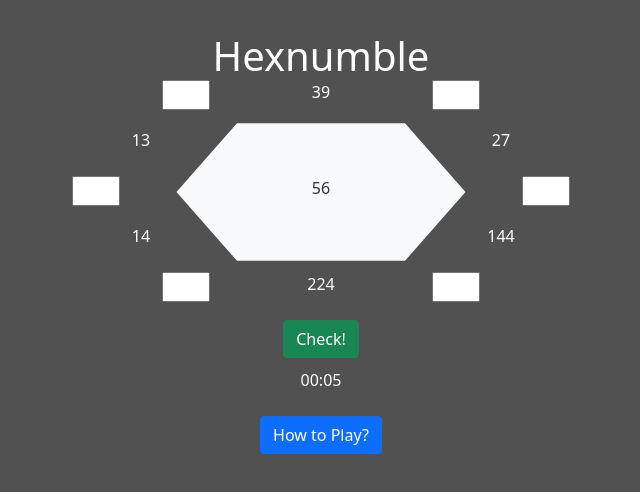
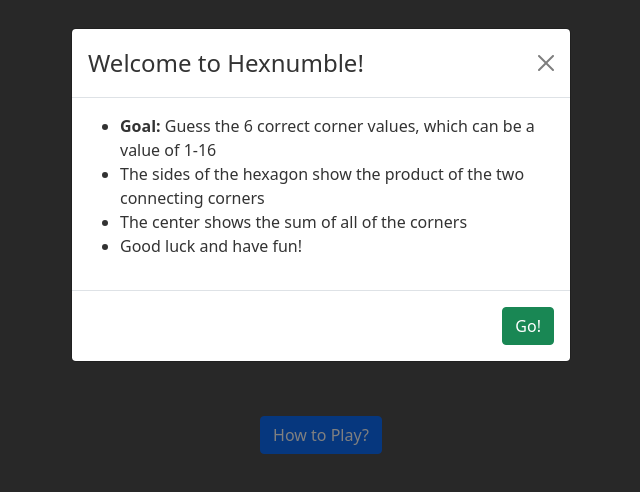
Before and after one commit to implodingduck/hexnumble, a React (Create React App) app: page / in a window 1280 px wide. Shown: the top 492 px of the page, without its empty margins (319-959 px from the left). Built offline with nearby package versions, Linux system fonts and the light colour scheme.

Commit message:
making play again better

```diff
--- a/src/App.js
+++ b/src/App.js
@@ -15,7 +15,7 @@ function App() {
     return array
   }
 
-  const [answers] = React.useState(generateRandomArray())
+  const [answers, setAnswers] = React.useState(generateRandomArray())
   const [guesses, setGuesses] = React.useState({
     "a": "",
     "b": "",
@@ -24,16 +24,21 @@ function App() {
     "y": "",
     "z": "",
   })
-  const [startTime, setStartTime] = React.useState(new Date().getTime())
+  const [startTime, setStartTime] = React.useState(0)
   const [endTime, setEndTime] = React.useState(0)
 
   const [show, setShow] = React.useState(false);
-  const [howToPlay, setHowToPlay] = React.useState(false);
+  const [howToPlay, setHowToPlay] = React.useState(true);
   const [resultVal, setResultVal] = React.useState(false)
 
   const handleClose = () => setShow(false);
   const handleShow = () => setShow(true);
-  const handleHowToPlayClose = () => setHowToPlay(false);
+  const handleHowToPlayClose = () => {
+    setHowToPlay(false);
+    if (startTime === 0){
+      setStartTime(new Date().getTime())
+    }
+  }
   const handleHowToPlayShow = () => setHowToPlay(true);
 
   const handleSetGuesses = (e) => {
@@ -61,7 +66,18 @@ function App() {
   }
 
   const handlePlayAgain = (e) => {
-    window.location.reload();
+    setGuesses({
+      "a": "",
+      "b": "",
+      "c": "",
+      "x": "",
+      "y": "",
+      "z": "",
+    })
+    setEndTime(0)
+    setStartTime(new Date().getTime())
+    setAnswers(generateRandomArray())
+    setShow(false)
   }
 
   /* const hexValue = () => {
@@ -127,7 +143,7 @@ function App() {
           <Col xs={{ offset: 0, span: 12}}><Button variant="success" onClick={handleCheck}>Check!</Button></Col>
         </Row>
         <Row>
-          <Col xs={{ offset: 0, span: 12}}><Timer startTime={startTime} endTime={endTime}></Timer></Col>
+          <Col xs={{ offset: 0, span: 12}}>{ (startTime == 0) ? '' : <Timer startTime={startTime} endTime={endTime}></Timer> }</Col>
         </Row>
         <Row>
           <Col xs={{ offset: 0, span: 12}}><Button onClick={handleHowToPlayShow}>How to Play?</Button></Col>
@@ -151,7 +167,7 @@ function App() {
 
       <Modal show={howToPlay} onHide={handleHowToPlayClose}>
         <Modal.Header closeButton>
-          <Modal.Title>How to Play</Modal.Title>
+          <Modal.Title>{ (startTime === 0) ? "Welcome to Hexnumble!" : "How to play" }</Modal.Title>
         </Modal.Header>
 
         <Modal.Body>
@@ -164,7 +180,7 @@ function App() {
         </Modal.Body>
 
         <Modal.Footer>
-          <Button variant="secondary" onClick={handleHowToPlayClose}>Close</Button>
+          <Button variant={ (startTime === 0) ? "success" : "secondary" } onClick={handleHowToPlayClose}>{ (startTime === 0) ? "Go!" : "Close" }</Button>
         </Modal.Footer>
       </Modal>
     </div>
```
